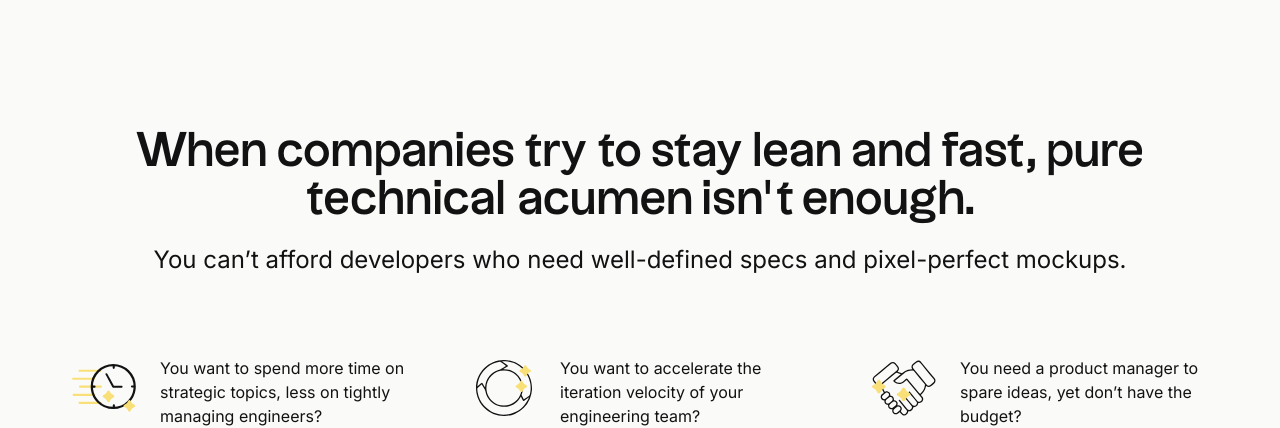
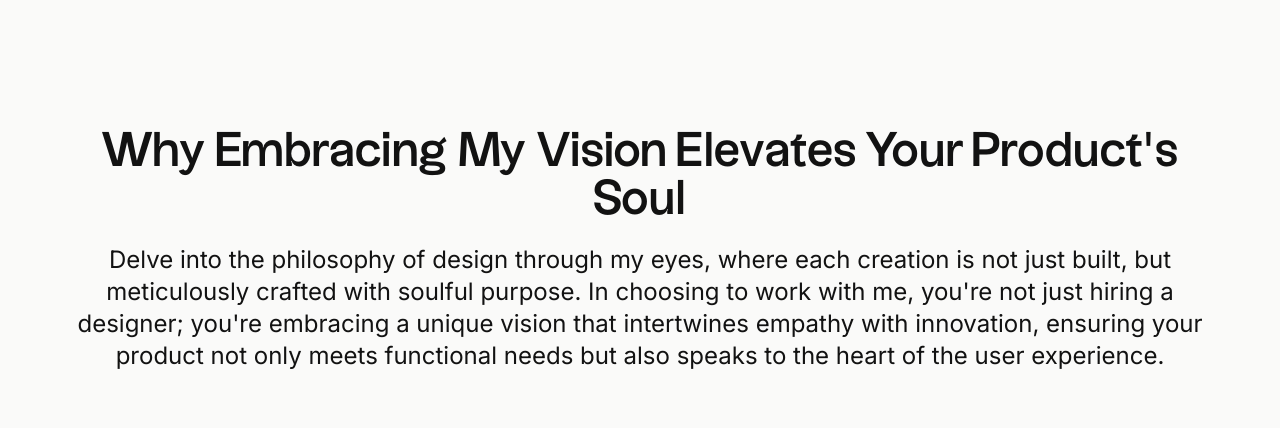
Before and after one commit to iharshchauhan/arpita-website, a Next.js app: page / in a window 1280 px wide. Shown: the part 880-1308 px from the top of the page. Built offline with nearby package versions, Linux system fonts and the light colour scheme.

Commit message:
Update Challenges.tsx

```diff
--- a/app/_sections/Challenges.tsx
+++ b/app/_sections/Challenges.tsx
@@ -13,12 +13,12 @@ export const ChallengesSection = () => {
     <div className="relative mb-16 md:mb-32">
       <div className="px-container mx-auto max-w-container">
         <h2 className="mb-5 mt-4 text-center font-accent text-4xl font-medium md:text-5xl">
-          When companies try to stay lean and fast, pure technical acumen isn’t
-          enough.
+         Why Embracing My Vision Elevates Your Product's Soul
         </h2>
         <p className="mb-10 mt-5 text-center text-xl sm:mb-20 md:text-2xl">
-          You can’t afford developers who need well-defined specs and
-          pixel-perfect mockups.
+          Delve into the philosophy of design through my eyes, where each creation is not just built, but meticulously crafted with soulful purpose.
+          In choosing to work with me, you're not just hiring a designer; you're embracing a unique vision that intertwines empathy with innovation,
+          ensuring your product not only meets functional needs but also speaks to the heart of the user experience.
         </p>
         <div className="grid grid-cols-1 justify-items-center gap-x-10 gap-y-10 sm:grid-cols-2 sm:gap-x-16 sm:gap-y-16 lg:grid-cols-3">
           {challenges.map(challenge => {
```
